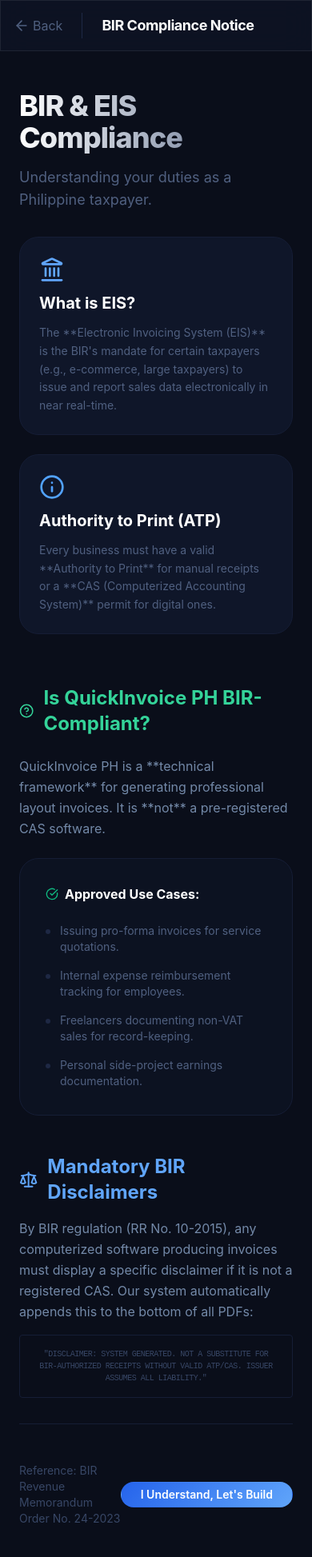
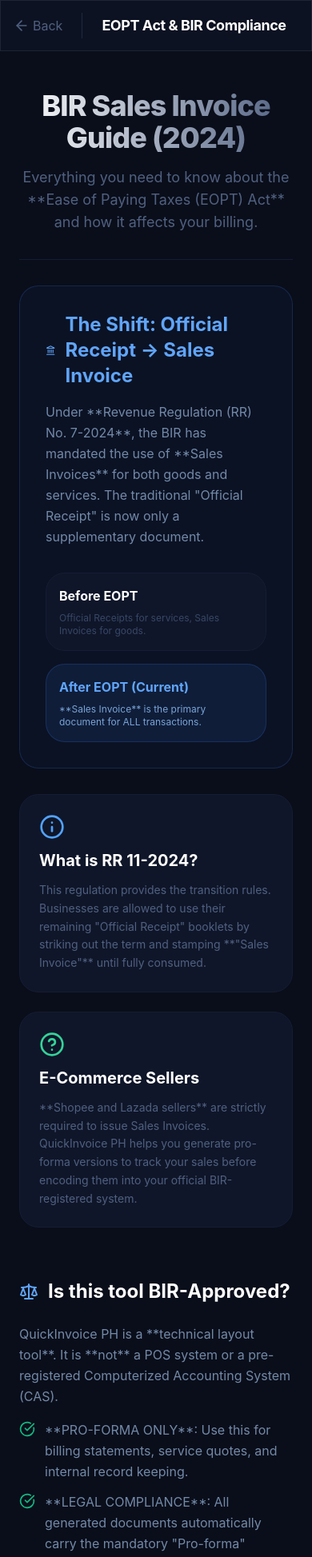
Before and after one commit to pilipjan/Quick-Invoice-PH, a Next.js app: page /compliance in a window 390 px wide. Shown: the top 1947 px of the page at 80% size. Built offline with nearby package versions, Linux system fonts and the light colour scheme.

Commit message:
feat: complete strategic SEO overhaul with EOPT Sales Invoice pivot and PWA support

```diff
--- a/src/app/compliance/page.tsx
+++ b/src/app/compliance/page.tsx
@@ -15,97 +15,90 @@
           Back
         </Link>
         <div className="flex items-center font-bold text-lg tracking-tight text-white border-l border-surface-700 pl-6 h-8">
-          BIR Compliance Notice
+          EOPT Act & BIR Compliance
         </div>
       </header>
 
       <main className="max-w-4xl mx-auto py-12 px-6 lg:py-20">
         <div className="space-y-8">
-          <section className="space-y-4">
-            <h1 className="text-4xl font-extrabold tracking-tight bg-gradient-to-r from-white to-surface-400 bg-clip-text text-transparent">
-              BIR & EIS Compliance
+          <section className="space-y-4 text-center pb-8 border-b border-surface-800">
+            <h1 className="text-4xl md:text-5xl font-extrabold tracking-tight bg-gradient-to-r from-white to-surface-400 bg-clip-text text-transparent">
+              BIR Sales Invoice Guide (2024)
             </h1>
-            <p className="text-surface-400 text-lg">
-              Understanding your duties as a Philippine taxpayer.
+            <p className="text-surface-400 text-lg max-w-2xl mx-auto">
+              Everything you need to know about the **Ease of Paying Taxes (EOPT) Act** and how it affects your billing.
             </p>
+          </section>
+
+          <section className="p-8 bg-primary-600/5 border border-primary-500/20 rounded-3xl space-y-4">
+             <div className="flex items-center gap-3 text-primary-400">
+                <Landmark className="w-6 h-6" />
+                <h2 className="text-2xl font-bold">The Shift: Official Receipt → Sales Invoice</h2>
+             </div>
+             <p className="text-surface-300 leading-relaxed">
+               Under **Revenue Regulation (RR) No. 7-2024**, the BIR has mandated the use of **Sales Invoices** for both goods and services. The traditional "Official Receipt" is now only a supplementary document.
+             </p>
+             <div className="grid grid-cols-1 md:grid-cols-2 gap-4 pt-4">
+                <div className="bg-surface-900 p-4 rounded-xl border border-surface-800">
+                   <h4 className="font-bold mb-2">Before EOPT</h4>
+                   <p className="text-xs text-surface-500">Official Receipts for services, Sales Invoices for goods.</p>
+                </div>
+                <div className="bg-primary-500/10 p-4 rounded-xl border border-primary-500/20">
+                   <h4 className="font-bold mb-2 text-primary-400">After EOPT (Current)</h4>
+                   <p className="text-xs text-primary-300/80">**Sales Invoice** is the primary document for ALL transactions.</p>
+                </div>
+             </div>
           </section>
 
           <div className="grid grid-cols-1 md:grid-cols-2 gap-6">
              <div className="p-6 bg-surface-900 border border-surface-800 rounded-3xl space-y-3">
-                <Landmark className="w-8 h-8 text-primary-400" />
-                <h3 className="text-xl font-bold">What is EIS?</h3>
+                <Info className="w-8 h-8 text-blue-400" />
+                <h3 className="text-xl font-bold">What is RR 11-2024?</h3>
                 <p className="text-sm text-surface-400 leading-relaxed">
-                  The **Electronic Invoicing System (EIS)** is the BIR's mandate for certain taxpayers (e.g., e-commerce, large taxpayers) to issue and report sales data electronically in near real-time.
+                  This regulation provides the transition rules. Businesses are allowed to use their remaining "Official Receipt" booklets by striking out the term and stamping **"Sales Invoice"** until fully consumed.
                 </p>
              </div>
              <div className="p-6 bg-surface-900 border border-surface-800 rounded-3xl space-y-3">
-                <Info className="w-8 h-8 text-blue-400" />
-                <h3 className="text-xl font-bold">Authority to Print (ATP)</h3>
+                <HelpCircle className="w-8 h-8 text-emerald-400" />
+                <h3 className="text-xl font-bold">E-Commerce Sellers</h3>
                 <p className="text-sm text-surface-400 leading-relaxed">
-                  Every business must have a valid **Authority to Print** for manual receipts or a **CAS (Computerized Accounting System)** permit for digital ones.
+                  **Shopee and Lazada sellers** are strictly required to issue Sales Invoices. QuickInvoice PH helps you generate pro-forma versions to track your sales before encoding them into your official BIR-registered system.
                 </p>
              </div>
           </div>
 
-          <div className="space-y-12 pt-8">
-            <section className="space-y-6">
-              <div className="flex items-center gap-3 text-emerald-400">
-                <HelpCircle className="w-6 h-6" />
-                <h2 className="text-2xl font-bold">Is QuickInvoice PH BIR-Compliant?</h2>
-              </div>
-              <p className="text-surface-300 leading-relaxed">
-                QuickInvoice PH is a **technical framework** for generating professional layout invoices. It is **not** a pre-registered CAS software.
+          <section className="space-y-6 pt-8">
+            <h2 className="text-2xl font-bold flex items-center gap-3">
+               <Scale className="w-6 h-6 text-primary-400" />
+               Is this tool BIR-Approved?
+            </h2>
+            <div className="space-y-4 text-surface-300 leading-relaxed">
+               <p>
+                 QuickInvoice PH is a **technical layout tool**. It is **not** a POS system or a pre-registered Computerized Accounting System (CAS).
                </p>
-
-              <div className="bg-surface-900/50 border border-surface-800 p-8 rounded-3xl space-y-6">
-                 <h4 className="font-bold text-white flex items-center gap-2">
-                   <CheckCircle className="w-4 h-4 text-emerald-500" />
-                   Approved Use Cases:
-                 </h4>
-                 <ul className="grid grid-cols-1 md:grid-cols-2 gap-4">
-                    <li className="flex gap-3 text-sm text-surface-400">
-                       <span className="w-1.5 h-1.5 rounded-full bg-surface-700 mt-2 shrink-0" />
-                       Issuing pro-forma invoices for service quotations.
+               <ul className="space-y-3">
+                  <li className="flex gap-3 items-start">
+                     <CheckCircle className="w-5 h-5 text-emerald-500 shrink-0 mt-0.5" />
+                     <span>**PRO-FORMA ONLY**: Use this for billing statements, service quotes, and internal record keeping.</span>
                   </li>
-                    <li className="flex gap-3 text-sm text-surface-400">
-                       <span className="w-1.5 h-1.5 rounded-full bg-surface-700 mt-2 shrink-0" />
-                       Internal expense reimbursement tracking for employees.
-                    </li>
-                    <li className="flex gap-3 text-sm text-surface-400">
-                       <span className="w-1.5 h-1.5 rounded-full bg-surface-700 mt-2 shrink-0" />
-                       Freelancers documenting non-VAT sales for record-keeping.
-                    </li>
-                    <li className="flex gap-3 text-sm text-surface-400">
-                       <span className="w-1.5 h-1.5 rounded-full bg-surface-700 mt-2 shrink-0" />
-                       Personal side-project earnings documentation.
+                  <li className="flex gap-3 items-start">
+                     <CheckCircle className="w-5 h-5 text-emerald-500 shrink-0 mt-0.5" />
+                     <span>**LEGAL COMPLIANCE**: All generated documents automatically carry the mandatory "Pro-forma" watermark to prevent fraudulent use as tax receipts.</span>
                   </li>
                </ul>
             </div>
           </section>
 
-            <section className="space-y-4">
-              <div className="flex items-center gap-3 text-primary-400">
-                <Scale className="w-6 h-6" />
-                <h2 className="text-2xl font-bold">Mandatory BIR Disclaimers</h2>
+          <div className="pt-12 border-t border-surface-800 flex flex-col md:flex-row justify-between items-center gap-6">
+            <div className="text-sm text-surface-500 space-y-1">
+              <p>Reference: BIR Revenue Regulation No. 7-2024 & 11-2024</p>
+              <p>Ease of Paying Taxes (EOPT) Act - Republic Act No. 11976</p>
             </div>
-              <p className="text-surface-300 leading-relaxed">
-                By BIR regulation (RR No. 10-2015), any computerized software producing invoices must display a specific disclaimer if it is not a registered CAS. Our system automatically appends this to the bottom of all PDFs:
-              </p>
-              <div className="p-4 bg-surface-950 font-mono text-[10px] text-surface-500 text-center uppercase tracking-tighter border border-surface-800 rounded">
-                "Disclaimer: System generated. Not a substitute for BIR-authorized receipts without valid ATP/CAS. Issuer assumes all liability."
-              </div>
-            </section>
-          </div>
-
-          <div className="pt-12 border-t border-surface-800 flex justify-between items-center">
-            <p className="text-sm text-surface-500">
-              Reference: BIR Revenue Memorandum Order No. 24-2023
-            </p>
             <Link
                href="/builder"
-               className={cn(buttonVariants({ variant: "default" }), "gradient-primary text-white font-semibold px-6")}
+               className={cn(buttonVariants({ variant: "default" }), "gradient-primary text-white font-semibold px-8 h-12")}
             >
-              I Understand, Let's Build
+              Start Generating Sales Invoices
             </Link>
           </div>
         </div>
--- a/src/app/layout.tsx
+++ b/src/app/layout.tsx
@@ -13,13 +13,13 @@
 });
 
 export const metadata: Metadata = {
-  title: "QuickInvoice PH - Free Pro-forma Invoice Generator & BIR Compliance Guide",
-  description: "Generate professional pro-forma invoices, receipts, and quotations for free. Built for Philippine businesses with VAT, non-VAT, and SC/PWD discount support.",
-  keywords: ["Philippines Invoice", "PH Receipt Generator", "Free Pro-forma Invoice", "BIR Compliance Philippines", "Sales Invoice Template PH"],
+  title: "QuickInvoice PH - Free EOPT-Compliant Sales Invoice Generator",
+  description: "Generate BIR-compliant Sales Invoices (per RR 7-2024) for free. Optimized for Shopee, Lazada sellers, and Filipino small businesses with no sign-up required.",
+  keywords: ["Sales Invoice Generator Philippines", "RR 7-2024 Compliance", "EOPT Act PH", "Shopee Seller Invoice Maker", "Free Receipt Maker No Signup", "Lazada Invoice Generator"],
   authors: [{ name: "Philip John Santiano" }],
   openGraph: {
-    title: "QuickInvoice PH - Free Invoice Generator",
-    description: "The fastest way to generate bookkeeping-ready invoices in the Philippines.",
+    title: "QuickInvoice PH - Sales Invoice Generator",
+    description: "The fastest way to generate EOPT Act compliant invoices in the Philippines.",
     url: "https://invoice.philipjohnn8nautomation.online",
     siteName: "QuickInvoice PH",
     locale: "en_PH",
@@ -35,6 +35,13 @@
   },
   verification: {
     google: "UaOSg89_kEa1zlI5_Svx4gbYyM15Z1-tDOidWy5RjKk",
+  },
+  manifest: "/manifest.json",
+  themeColor: "#0f172a",
+  appleWebApp: {
+    capable: true,
+    statusBarStyle: "default",
+    title: "QuickInvoice PH",
   },
 };
 
@@ -53,6 +60,17 @@
       <body className="min-h-full flex flex-col">
         {children}
         <Toaster position="top-right" richColors />
+        <script
+          dangerouslySetInnerHTML={{
+            __html: `
+              if ('serviceWorker' in navigator) {
+                window.addEventListener('load', function() {
+                  navigator.serviceWorker.register('/sw.js');
+                });
+              }
+            `,
+          }}
+        />
       </body>
     </html>
   );
--- a/src/components/InvoiceForm.tsx
+++ b/src/components/InvoiceForm.tsx
@@ -206,7 +206,7 @@
       <CollapsibleSection title="Client & Invoice" subtitle="Who are you billing?">
         <div className="grid grid-cols-2 gap-4">
           <div className="space-y-2 relative">
-            <Label>Invoice Number</Label>
+            <Label>Sales Invoice Number</Label>
             <div className="flex gap-2">
               <Input value={store.invoiceNumber} onChange={(e) => store.updateField('invoiceNumber', e.target.value)} />
               <Button variant="outline" size="icon" onClick={store.generateRandomInvoiceNumber} title="Generat Random">
@@ -269,7 +269,7 @@
       <CollapsibleSection title="Advanced Settings & Features" subtitle="Theme, Payments, Multi-Currency, Signatures">
         <div className="grid grid-cols-2 gap-4">
           <div className="space-y-2">
-            <Label>Invoice Theme</Label>
+            <Label>Sales Invoice Theme</Label>
             <Select value={store.theme || "standard"} onValueChange={(val) => { if (val) store.updateField('theme', val) }}>
               <SelectTrigger>
                 <SelectValue placeholder="Select template theme" />
--- a/src/components/InvoicePreview.tsx
+++ b/src/components/InvoicePreview.tsx
@@ -143,7 +143,7 @@
     <div className="bg-blue-600 text-white p-10 flex justify-between items-center rounded-b-3xl shadow-md">
       <div className="flex flex-col items-start">
         {store.logoUrl && <img src={store.logoUrl} alt="Logo" className="h-14 w-auto object-contain mb-4 rounded bg-white/10 p-1" />}
-        <h1 className="text-5xl font-black tracking-tighter">INVOICE</h1>
+        <h1 className="text-5xl font-black tracking-tighter">SALES INVOICE</h1>
         <p className="opacity-80 font-medium mt-1">Invoice No: {store.invoiceNumber || "000000"}</p>
         <p className="opacity-80">Date: {store.invoiceDate || "YYYY-MM-DD"}</p>
       </div>
```
Also changed, not shown: public/sw.js (added, +24 -0 lines), src/app/login/page.tsx (+11 -6 lines), public/manifest.json (added), 1 other file (tests, documents, lock files or other folders). Lines whose indentation alone changed are shown as unchanged.
